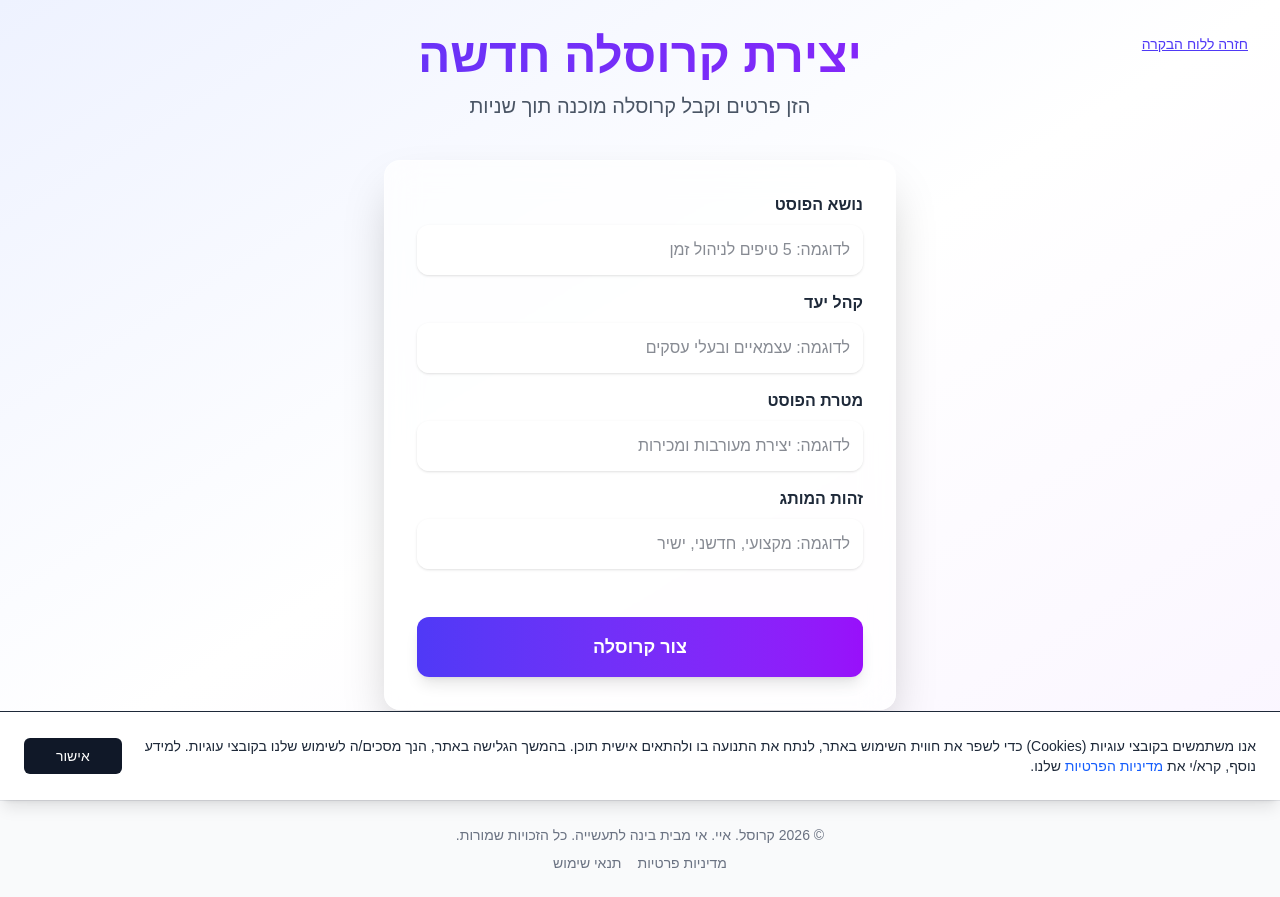
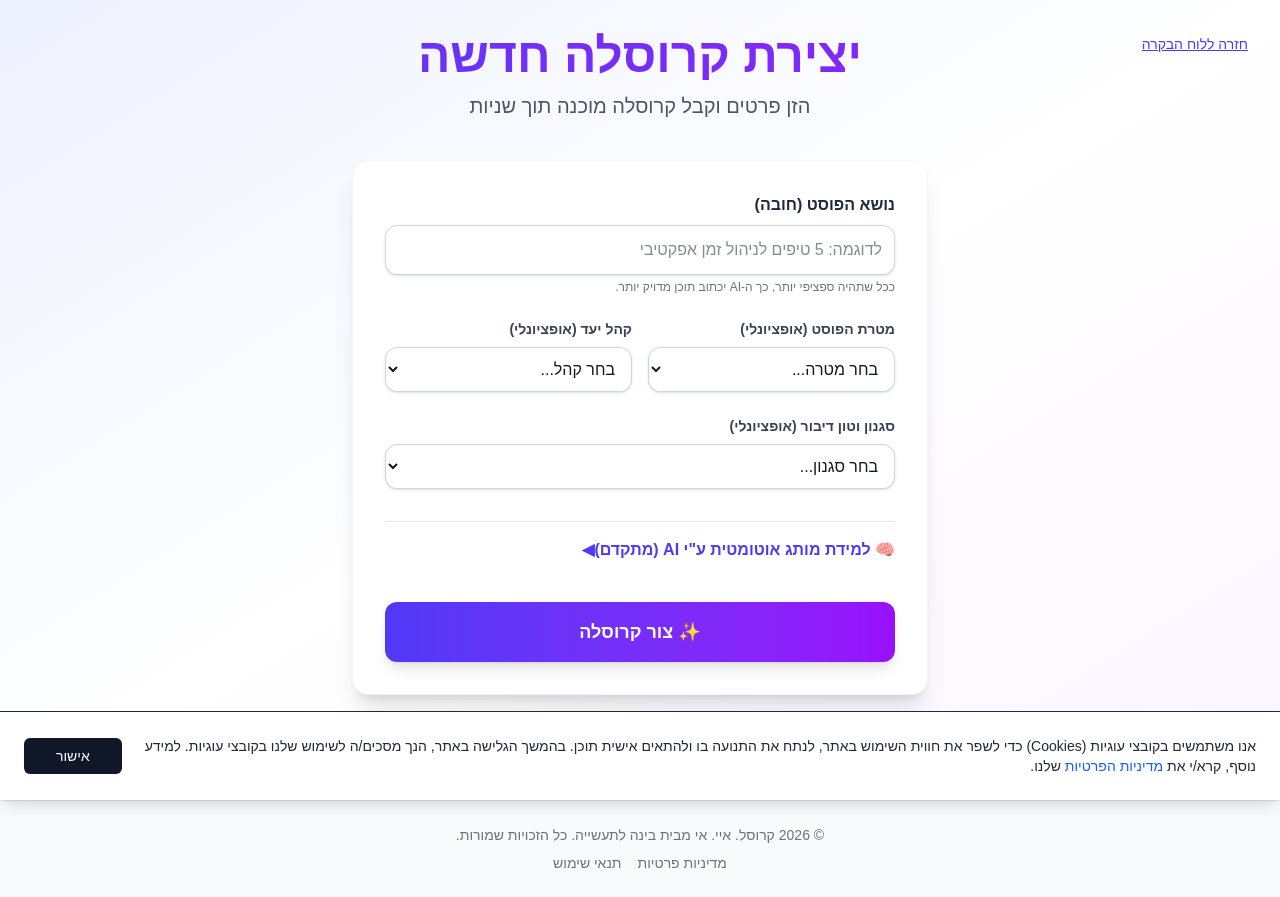
Before and after one commit to OhadBaram/-.-.-, a Next.js app: page /dashboard/create in a window 1280 px wide. Built offline with nearby package versions, Linux system fonts and the light colour scheme; no server answers.

Commit message:
fix: revamp carousel form with select dropdowns and explicit AI learning fields, fix timeout issues

```diff
--- a/src/app/dashboard/create/page.tsx
+++ b/src/app/dashboard/create/page.tsx
@@ -12,7 +12,7 @@ export default function CreateCarouselPage() {
   const [slides, setSlides] = useState<Slide[] | null>(null);
   const [isLoading, setIsLoading] = useState(false);
 
-  const handleGenerate = async (data: { topic: string; audience: string; goal: string; brand: string }) => {
+  const handleGenerate = async (data: any) => {
     setIsLoading(true);
 
     try {
--- a/src/components/CarouselForm.tsx
+++ b/src/components/CarouselForm.tsx
@@ -3,77 +3,171 @@
 import React, { useState } from 'react';
 
 interface CarouselFormProps {
-  onSubmit: (data: { topic: string; audience: string; goal: string; brand: string }) => void;
+  onSubmit: (data: {
+    topic: string;
+    audience: string;
+    goal: string;
+    brand: string;
+    websiteUrl?: string;
+    referenceLink1?: string;
+    referenceLink2?: string;
+    referenceLink3?: string;
+  }) => void;
   isLoading: boolean;
 }
 
 export default function CarouselForm({ onSubmit, isLoading }: CarouselFormProps) {
   const [topic, setTopic] = useState('');
-  const [audience, setAudience] = useState('');
-  const [goal, setGoal] = useState('');
-  const [brand, setBrand] = useState('');
+
+  const [audienceSelect, setAudienceSelect] = useState('');
+  const [audienceCustom, setAudienceCustom] = useState('');
+
+  const [goalSelect, setGoalSelect] = useState('');
+  const [goalCustom, setGoalCustom] = useState('');
+
+  const [brandSelect, setBrandSelect] = useState('');
+  const [brandCustom, setBrandCustom] = useState('');
+
+  const [websiteUrl, setWebsiteUrl] = useState('');
+  const [referenceLink1, setReferenceLink1] = useState('');
+  const [referenceLink2, setReferenceLink2] = useState('');
+  const [referenceLink3, setReferenceLink3] = useState('');
+
+  const [showAdvanced, setShowAdvanced] = useState(false);
 
   const handleSubmit = (e: React.FormEvent) => {
     e.preventDefault();
-    onSubmit({ topic, audience, goal, brand });
+
+    const finalAudience = audienceSelect === 'other' ? audienceCustom : audienceSelect;
+    const finalGoal = goalSelect === 'other' ? goalCustom : goalSelect;
+    const finalBrand = brandSelect === 'other' ? brandCustom : brandSelect;
+
+    onSubmit({
+      topic,
+      audience: finalAudience,
+      goal: finalGoal,
+      brand: finalBrand,
+      websiteUrl,
+      referenceLink1,
+      referenceLink2,
+      referenceLink3
+    });
   };
 
+  const inputClasses = "w-full text-gray-900 bg-white border border-gray-300 rounded-xl p-3 focus:outline-none focus:ring-2 focus:ring-indigo-500 transition-all shadow-sm";
+
   return (
-    <form onSubmit={handleSubmit} className="flex flex-col gap-4 w-full max-w-lg mx-auto bg-white/70 backdrop-blur-lg p-8 rounded-2xl shadow-2xl border border-white/40">
+    <form onSubmit={handleSubmit} className="flex flex-col gap-6 w-full max-w-xl mx-auto bg-white p-8 rounded-2xl shadow-xl border border-gray-100">
+
       <div>
-        <label className="block text-gray-800 font-bold mb-2">נושא הפוסט</label>
+        <label className="block text-gray-800 font-bold mb-2">נושא הפוסט (חובה)</label>
         <input
           type="text"
           value={topic}
           onChange={(e) => setTopic(e.target.value)}
           required
-          className="w-full text-gray-900 bg-white/60 border border-white/50 rounded-xl p-3 focus:outline-none focus:ring-2 focus:ring-indigo-500 focus:bg-white transition-all shadow-sm"
-          placeholder="לדוגמה: 5 טיפים לניהול זמן"
+          className={inputClasses}
+          placeholder="לדוגמה: 5 טיפים לניהול זמן אפקטיבי"
         />
+        <p className="text-xs text-gray-500 mt-1">ככל שתהיה ספציפי יותר, כך ה-AI יכתוב תוכן מדויק יותר.</p>
+      </div>
+
+      <div className="grid grid-cols-1 md:grid-cols-2 gap-4">
+        <div>
+          <label className="block text-gray-700 font-bold mb-2 text-sm">מטרת הפוסט (אופציונלי)</label>
+          <select
+            value={goalSelect}
+            onChange={(e) => setGoalSelect(e.target.value)}
+            className={inputClasses}
+          >
+            <option value="">בחר מטרה...</option>
+            <option value="חינוך ומתן ערך">חינוך ומתן ערך</option>
+            <option value="מעורבות ותגובות (Engagement)">מעורבות ותגובות (Engagement)</option>
+            <option value="מכירות והמרות (Sales)">מכירות והמרות (Sales)</option>
+            <option value="חשיפה ומיתוג (Awareness)">חשיפה ומיתוג (Awareness)</option>
+            <option value="other">מטרה אחרת (הזן ידנית)</option>
+          </select>
+          {goalSelect === 'other' && (
+            <input type="text" value={goalCustom} onChange={(e) => setGoalCustom(e.target.value)} placeholder="הקלד מטרה..." className={`mt-2 ${inputClasses}`} required />
+          )}
+        </div>
+
+        <div>
+          <label className="block text-gray-700 font-bold mb-2 text-sm">קהל יעד (אופציונלי)</label>
+          <select
+            value={audienceSelect}
+            onChange={(e) => setAudienceSelect(e.target.value)}
+            className={inputClasses}
+          >
+            <option value="">בחר קהל...</option>
+            <option value="עסקים קטנים ובינוניים (B2B)">עסקים קטנים (B2B)</option>
+            <option value="צרכנים פרטיים (B2C)">צרכנים (B2C)</option>
+            <option value="יזמים וסטארטאפים">יזמים וסטארטאפים</option>
+            <option value="יוצרי תוכן ומשפיענים">יוצרי תוכן</option>
+            <option value="other">קהל אחר (הזן ידנית)</option>
+          </select>
+          {audienceSelect === 'other' && (
+            <input type="text" value={audienceCustom} onChange={(e) => setAudienceCustom(e.target.value)} placeholder="הקלד קהל יעד..." className={`mt-2 ${inputClasses}`} required />
+          )}
+        </div>
       </div>
 
       <div>
-        <label className="block text-gray-800 font-bold mb-2">קהל יעד</label>
-        <input
-          type="text"
-          value={audience}
-          onChange={(e) => setAudience(e.target.value)}
-          required
-          className="w-full text-gray-900 bg-white/60 border border-white/50 rounded-xl p-3 focus:outline-none focus:ring-2 focus:ring-indigo-500 focus:bg-white transition-all shadow-sm"
-          placeholder="לדוגמה: עצמאיים ובעלי עסקים"
-        />
+        <label className="block text-gray-700 font-bold mb-2 text-sm">סגנון וטון דיבור (אופציונלי)</label>
+        <select
+          value={brandSelect}
+          onChange={(e) => setBrandSelect(e.target.value)}
+          className={inputClasses}
+        >
+          <option value="">בחר סגנון...</option>
+          <option value="מקצועי, רשמי וסמכותי">מקצועי ורשמי</option>
+          <option value="קליל, בגובה העיניים והומוריסטי">קליל והומוריסטי</option>
+          <option value="חדשני, טכנולוגי ופורץ דרך">חדשני וטכנולוגי</option>
+          <option value="אישי, אותנטי ומרגש">אישי ואותנטי</option>
+          <option value="other">סגנון אחר (הזן ידנית)</option>
+        </select>
+        {brandSelect === 'other' && (
+          <input type="text" value={brandCustom} onChange={(e) => setBrandCustom(e.target.value)} placeholder="הקלד סגנון..." className={`mt-2 ${inputClasses}`} required />
+        )}
       </div>
 
-      <div>
-        <label className="block text-gray-800 font-bold mb-2">מטרת הפוסט</label>
-        <input
-          type="text"
-          value={goal}
-          onChange={(e) => setGoal(e.target.value)}
-          required
-          className="w-full text-gray-900 bg-white/60 border border-white/50 rounded-xl p-3 focus:outline-none focus:ring-2 focus:ring-indigo-500 focus:bg-white transition-all shadow-sm"
-          placeholder="לדוגמה: יצירת מעורבות ומכירות"
-        />
-      </div>
+      <div className="border-t border-gray-200 pt-4 mt-2">
+        <button
+          type="button"
+          onClick={() => setShowAdvanced(!showAdvanced)}
+          className="flex items-center text-indigo-600 font-bold hover:text-indigo-800 transition"
+        >
+          <span>🧠 למידת מותג אוטומטית ע"י AI (מתקדם)</span>
+          <span className="ml-2">{showAdvanced ? '▼' : '◀'}</span>
+        </button>
 
-      <div>
-        <label className="block text-gray-800 font-bold mb-2">זהות המותג</label>
-        <input
-          type="text"
-          value={brand}
-          onChange={(e) => setBrand(e.target.value)}
-          required
-          className="w-full text-gray-900 bg-white/60 border border-white/50 rounded-xl p-3 focus:outline-none focus:ring-2 focus:ring-indigo-500 focus:bg-white transition-all shadow-sm"
-          placeholder="לדוגמה: מקצועי, חדשני, ישיר"
-        />
+        {showAdvanced && (
+          <div className="mt-4 p-4 bg-indigo-50/50 rounded-xl space-y-4 border border-indigo-100">
+            <p className="text-sm text-gray-600 mb-2">
+              ספק קישורים והבינה המלאכותית שלנו תסרוק אותם בזמן אמת כדי ללמוד את השפה, המוצרים והעיצוב שלך.
+            </p>
+            <div>
+              <label className="block text-gray-700 text-sm font-bold mb-1">כתובת אתר העסק</label>
+              <input type="url" value={websiteUrl} onChange={(e) => setWebsiteUrl(e.target.value)} placeholder="https://your-website.com" className={inputClasses} />
+            </div>
+            <div>
+              <label className="block text-gray-700 text-sm font-bold mb-1">קישור לפוסט/קרוסלה שאהבת 1</label>
+              <input type="url" value={referenceLink1} onChange={(e) => setReferenceLink1(e.target.value)} placeholder="לינק לאינסטגרם..." className={inputClasses} />
+            </div>
+            <div>
+              <label className="block text-gray-700 text-sm font-bold mb-1">קישור לפוסט/קרוסלה שאהבת 2</label>
+              <input type="url" value={referenceLink2} onChange={(e) => setReferenceLink2(e.target.value)} placeholder="לינק לאינסטגרם..." className={inputClasses} />
+            </div>
+          </div>
+        )}
       </div>
 
       <button
         type="submit"
         disabled={isLoading}
-        className="mt-8 w-full px-6 py-4 bg-gradient-to-r from-indigo-600 to-purple-600 text-white font-bold text-lg rounded-xl shadow-lg hover:shadow-xl hover:from-indigo-700 hover:to-purple-700 transform hover:-translate-y-0.5 disabled:opacity-50 disabled:transform-none disabled:shadow-none transition-all duration-200"
+        className="mt-4 w-full px-6 py-4 bg-gradient-to-r from-indigo-600 to-purple-600 text-white font-bold text-lg rounded-xl shadow-lg hover:shadow-xl hover:from-indigo-700 hover:to-purple-700 transform hover:-translate-y-0.5 disabled:opacity-50 disabled:transform-none disabled:shadow-none transition-all duration-200"
       >
-        {isLoading ? 'מייצר קרוסלה...' : 'צור קרוסלה'}
+        {isLoading ? 'מייצר קרוסלה (זה עשוי לקחת חצי דקה)...' : '✨ צור קרוסלה'}
       </button>
     </form>
   );
```
Also changed, not shown: src/app/api/generate/route.ts (+18 -8 lines).
